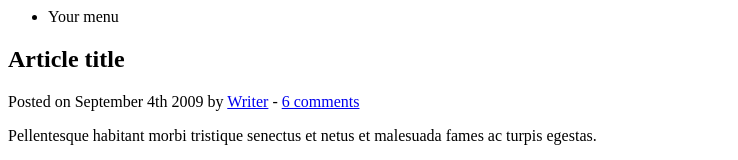
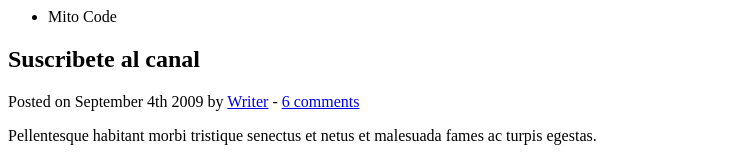
Before and after one commit to 24072000/demo_rep2, a plain HTML site: page video_3/index.html in a window 1280 px wide. Shown: the top 160 px of the page, without its empty margins (0-738 px from the left). Drawn offline with Linux system fonts and the light colour scheme.

Commit message:
CAMBIOS PERO CON MITOCODE

```diff
--- a/video_3/index.html
+++ b/video_3/index.html
@@ -10,7 +10,7 @@
 	<header>
 		<nav>
 			<ul>
-				<li>Your menu</li>
+				<li>Mito Code</li>
 			</ul>
 		</nav>
 	</header>
@@ -19,7 +19,7 @@
 
 		<article>
 			<header>
-				<h2>Article title</h2>
+				<h2>Suscribete al canal</h2>
 				<p>Posted on <time datetime="2009-09-04T16:31:24+02:00">September 4th 2009</time> by <a href="#">Writer</a> - <a href="#comments">6 comments</a></p>
 			</header>
 			<p>Pellentesque habitant morbi tristique senectus et netus et malesuada fames ac turpis egestas.</p>
```
